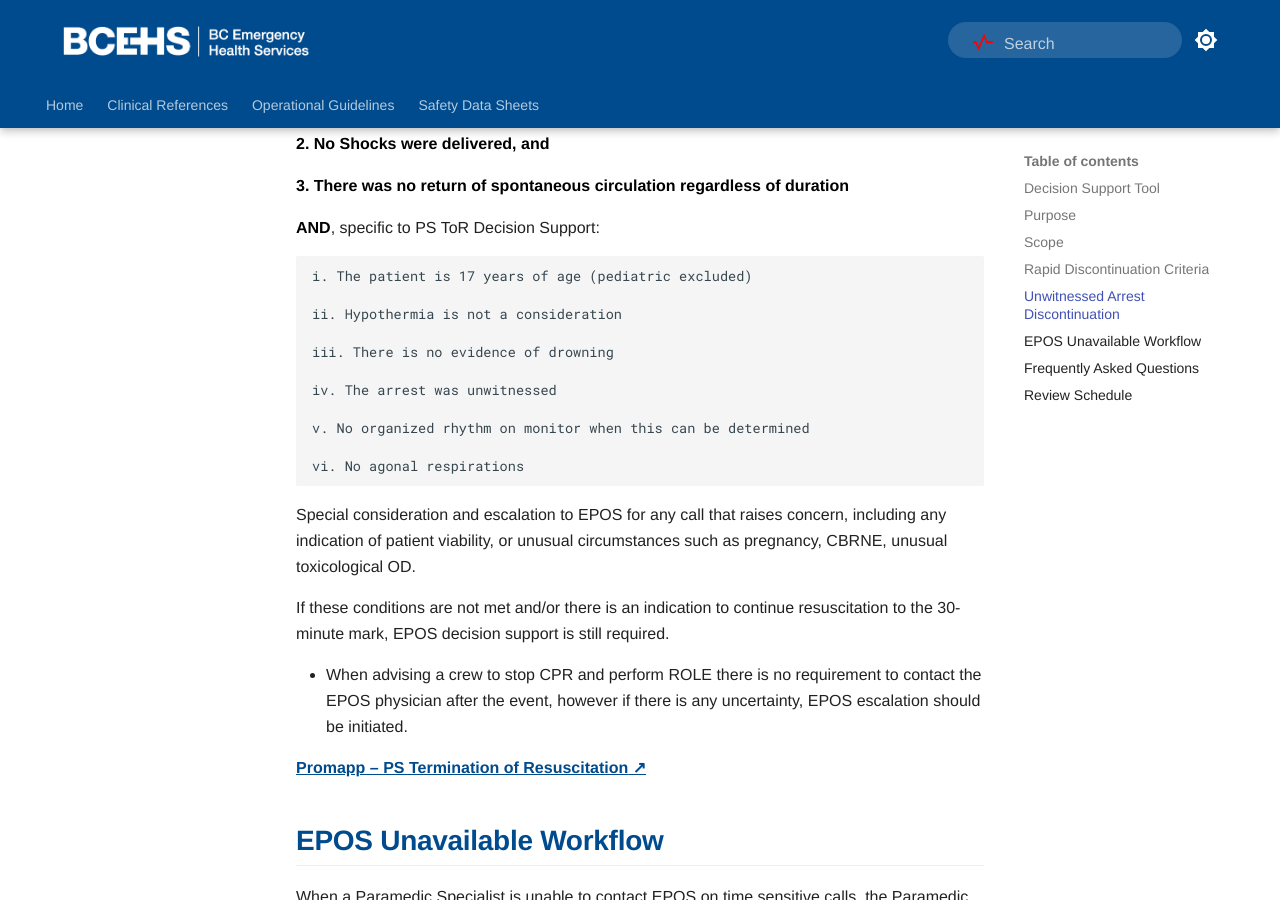
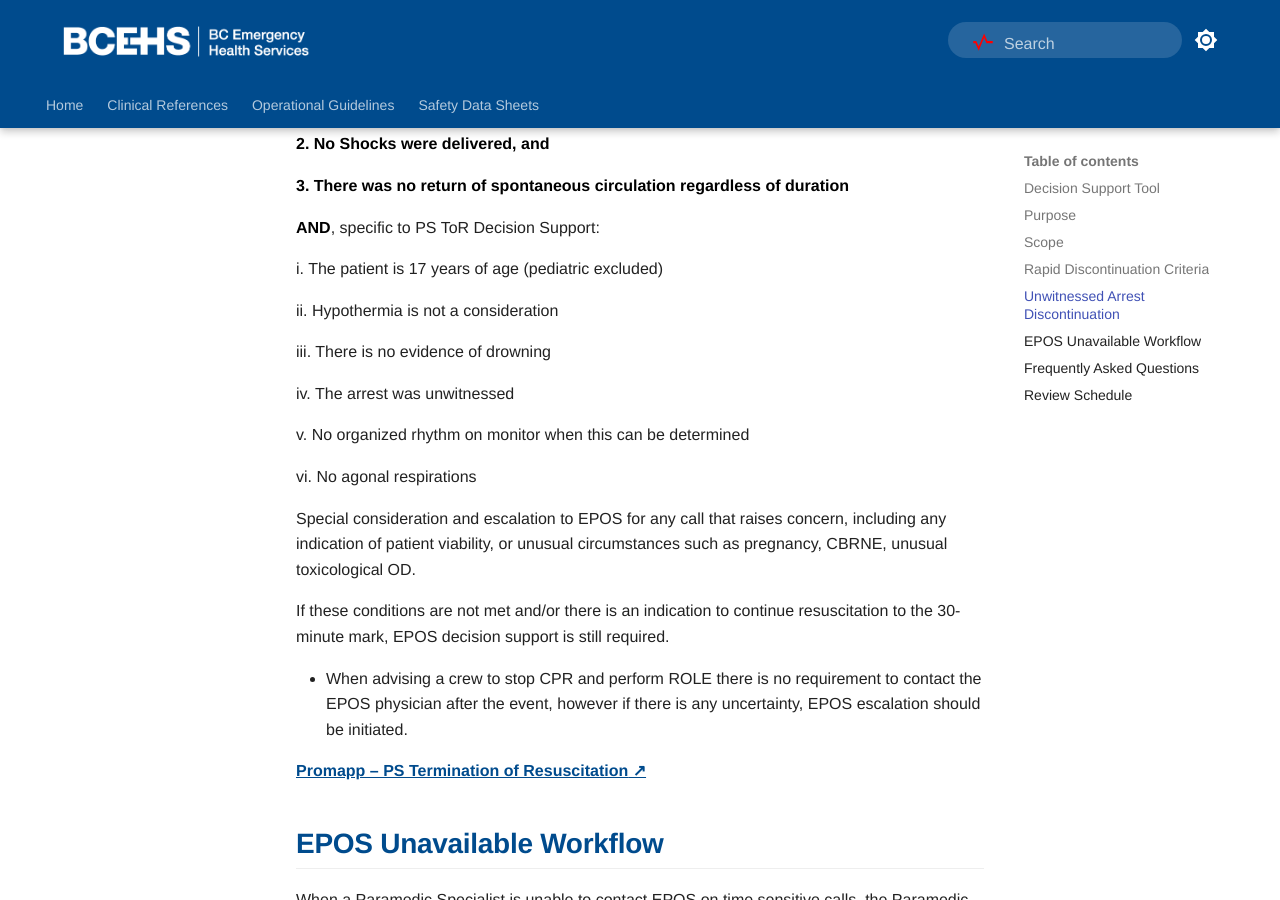
Before and after one commit to bcehsclinicalhub/TangoBot, an MkDocs documentation site: the page built from docs/clinical/tor-dst.md, in a window 1280 px wide and 900 px high, scrolled down 1778 px. Built offline with MkDocs 1.6.1 and Material for MkDocs 9.7.7, drawn with Linux system fonts in a browser that asks for light colours.

Commit message:
Update protocols

```diff
--- a/docs/clinical/tor-dst.md
+++ b/docs/clinical/tor-dst.md
@@ -28,7 +28,8 @@
 ---
 
 # Termination of Resuscitation (ToR)
-## Decision Support Tool
+**_Decision Support Tool_**
+---
 
 ## Purpose
 
@@ -87,17 +88,17 @@
 
 **AND**, specific to PS ToR Decision Support:
 
-    i. The patient is 17 years of age (pediatric excluded)
+  i. The patient is 17 years of age (pediatric excluded)
 
-    ii. Hypothermia is not a consideration
+  ii. Hypothermia is not a consideration
 
-    iii. There is no evidence of drowning
+  iii. There is no evidence of drowning
 
-    iv. The arrest was unwitnessed
+  iv. The arrest was unwitnessed
 
-    v. No organized rhythm on monitor when this can be determined
+  v. No organized rhythm on monitor when this can be determined
 
-    vi. No agonal respirations
+  vi. No agonal respirations
 
 Special consideration and escalation to EPOS for any call that raises concern, including any indication of patient viability, or unusual circumstances such as pregnancy, CBRNE, unusual toxicological OD.
 
```
